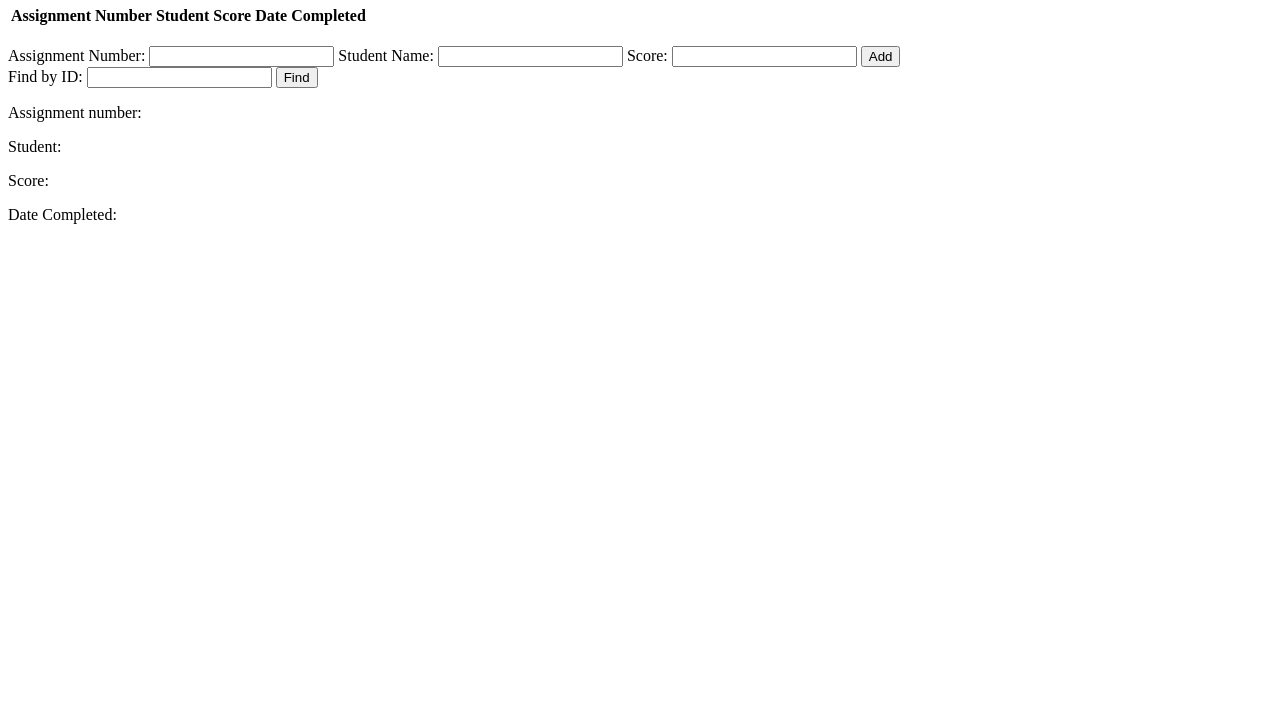
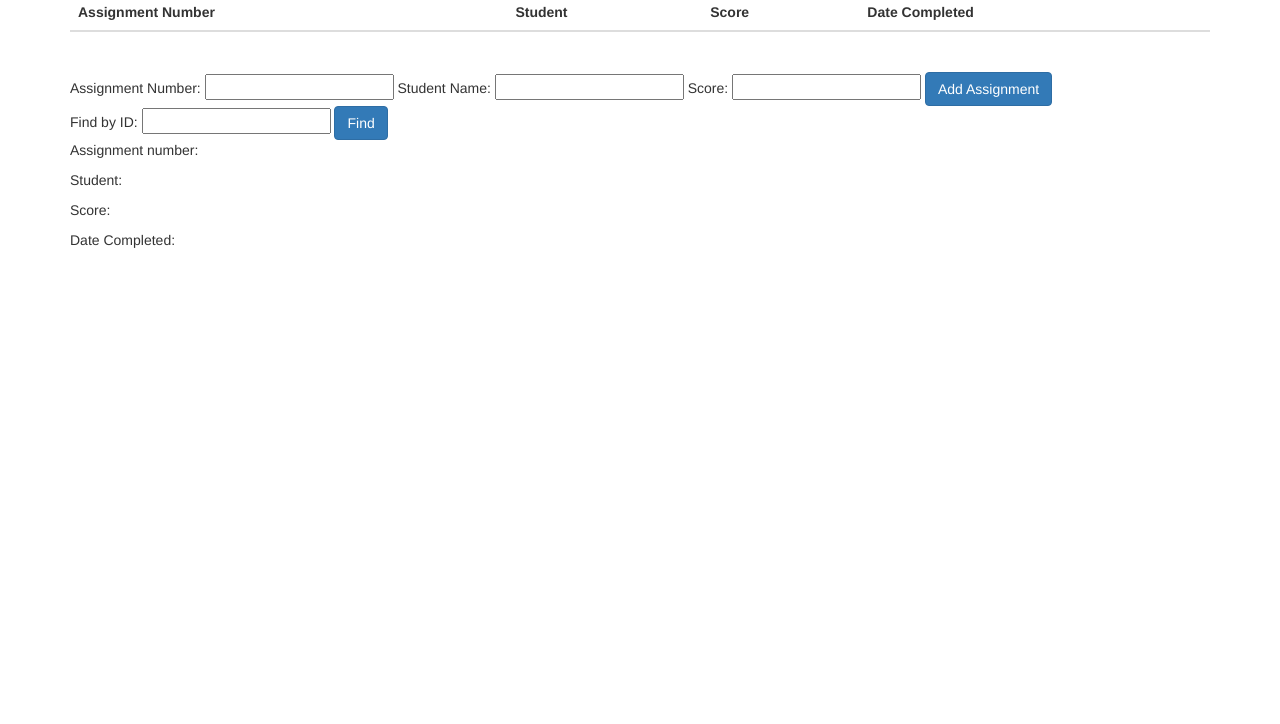
Before and after one commit to YetAnotherJonWilson/prime-peer-db-01, a website: page public/views/index.html in a window 1280 px wide. Shown: the part 76-800 px from the top of the page. Drawn offline with nearby package versions, Linux system fonts and the light colour scheme; no server answers; files whose address does not match are found by name.

Commit message:
added minimal styling with bootstrap

```diff
--- a/public/views/index.html
+++ b/public/views/index.html
@@ -3,13 +3,15 @@
   <head>
     <meta charset="utf-8">
     <title>Mongo Assignments</title>
+    <link rel="stylesheet" href="https://maxcdn.bootstrapcdn.com/bootstrap/3.3.6/css/bootstrap.min.css" integrity="sha384-1q8mTJOASx8j1Au+a5WDVnPi2lkFfwwEAa8hDDdjZlpLegxhjVME1fgjWPGmkzs7" crossorigin="anonymous">
     <script src="vendors/angular/angular.min.js"></script>
     <script src="scripts/client.js"></script>
   </head>
   <body ng-controller="AssignmentController as ass">
+    <div class="container">
     <h1>{{ass.message}}</h1>
 
-    <table>
+    <table class="table table-striped">
     <thead>
       <tr>
         <th>Assignment Number</th>
@@ -32,11 +34,11 @@
     Assignment Number: <input type="number" ng-model="ass.assignmentNumber" />
     Student Name: <input type="text" ng-model="ass.studentName" />
     Score: <input type="number" ng-model="ass.score" />
-    <button ng-click="ass.doAction()">Add</button>
+    <button type="button" class="btn btn-primary" ng-click="ass.doAction()">Add Assignment</button>
     <br />
 
     Find by ID: <input type="string" ng-model="ass.id" />
-    <button ng-click="ass.findBy()">Find</button>
+    <button type="button" class="btn btn-primary" ng-click="ass.findBy()">Find</button>
       <p>Assignment number: {{ass.singleAssignment.assignment_number}}
       </p>
       <p>Student: {{ass.singleAssignment.student_name}}
@@ -45,6 +47,6 @@
       </p>
       <p>Date Completed: {{ass.singleAssignment.date_completed}}
       </p>
-
+    </div>
   </body>
 </html>
```
